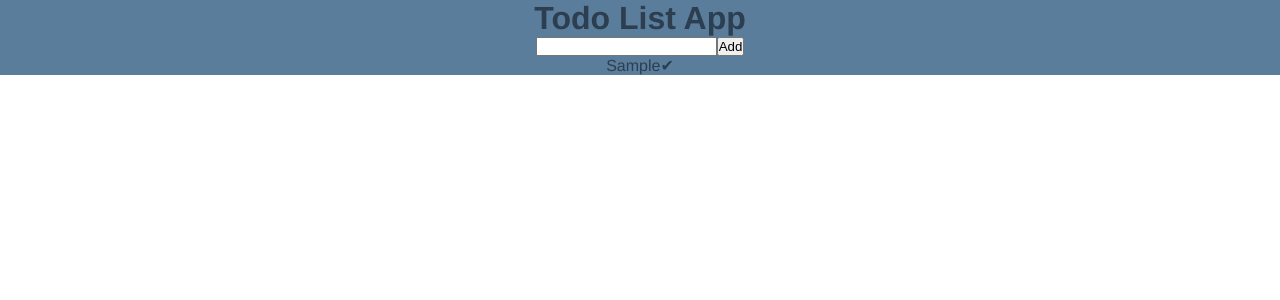
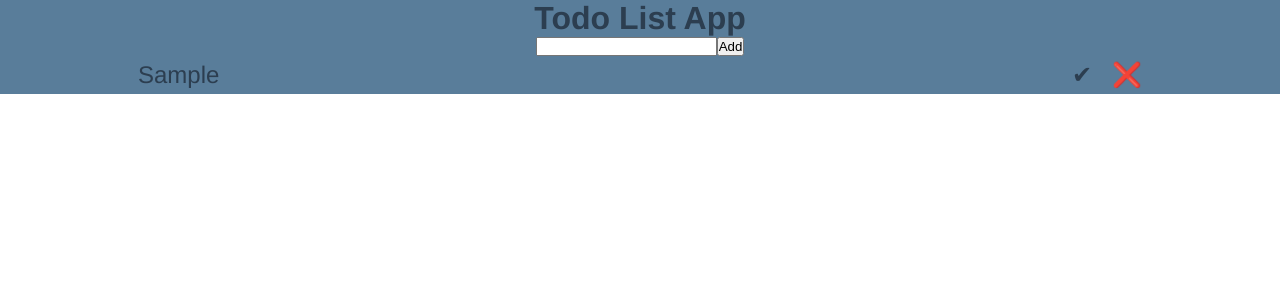
Before and after one commit to atheo810/Learning-pinia-fundamental, a Vue app: page / in a window 1280 px wide. Both pictures are taken after typing "Sample" into the empty fields and a click on the button "Add". Shown: the top 300 px of the page. Built offline with nearby package versions, Linux system fonts and the light colour scheme.

Commit message:
feat: add deleteTodo and style

```diff
--- a/src/components/TodoList.vue
+++ b/src/components/TodoList.vue
@@ -9,19 +9,37 @@ const store = UseTodoListStore();
 // make store to ref
 const { todoList } = storeToRefs(store);
 
-const { toggleCompleted } = store;
+const { toggleCompleted, deleteTodo } = store;
 </script>
 
 <template>
   <div v-for="todo in todoList" :key="todo.id" class="item">
     <div class="content">
       <span :class="{ completed: todo.completed }">{{ todo.item }}</span>
-      <span @click.stop="toggleCompleted(todo.id)">&#10004;</span>
+      <div>
+        <span @click.stop="toggleCompleted(todo.id)">&#10004;</span>
+        <span @click="deleteTodo(todo.id)">&#10060;</span>
+      </div>
     </div>
   </div>
 </template>
 
 <style scoped>
+span {
+  margin: 0 10px;
+  cursor: pointer;
+}
+.item {
+  display: flex;
+  justify-content: center;
+}
+.content {
+  display: flex;
+  font-size: 1.5em;
+  justify-content: space-between;
+  width: 80vw;
+  padding: 5px;
+}
 .completed {
   text-decoration: line-through;
 }
```
